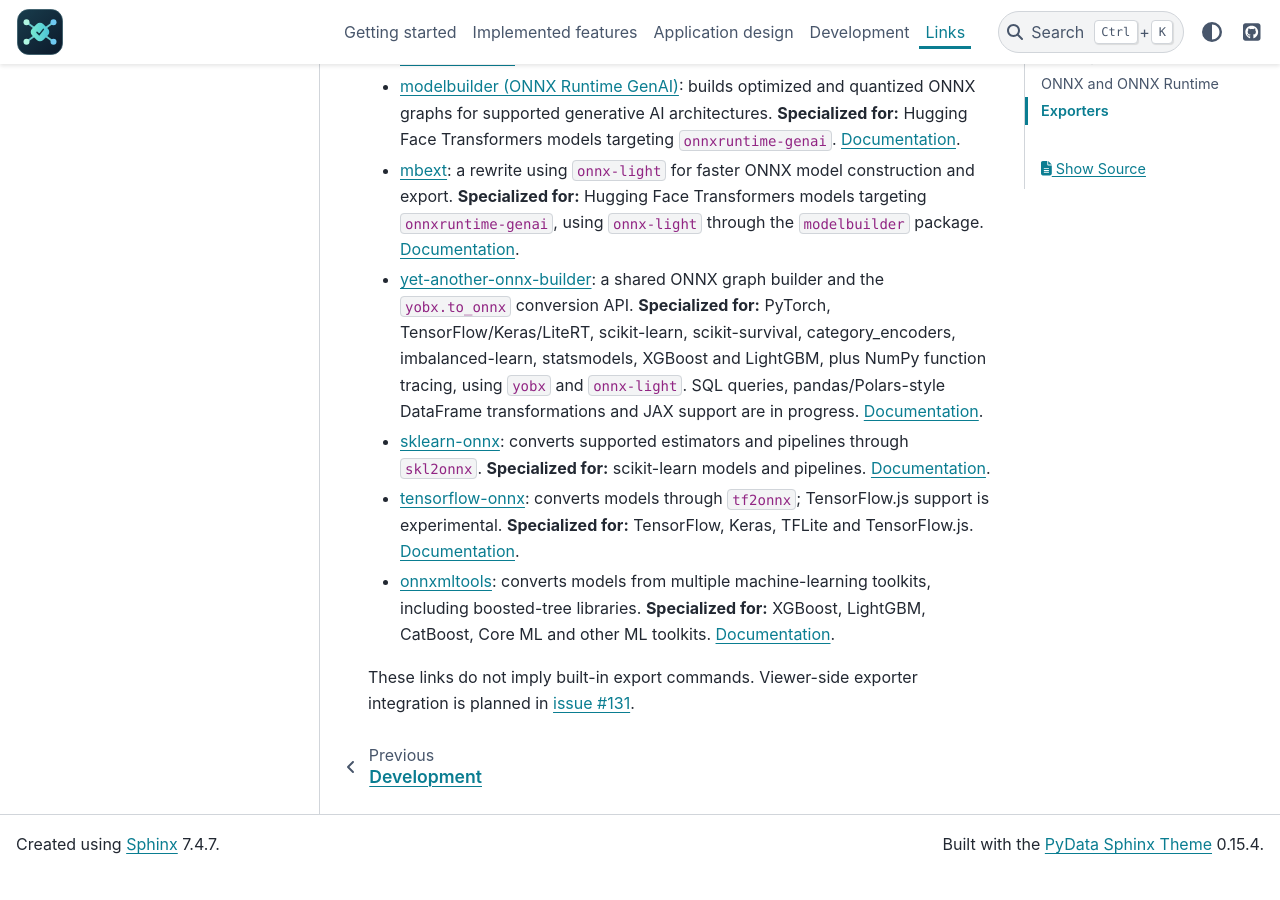
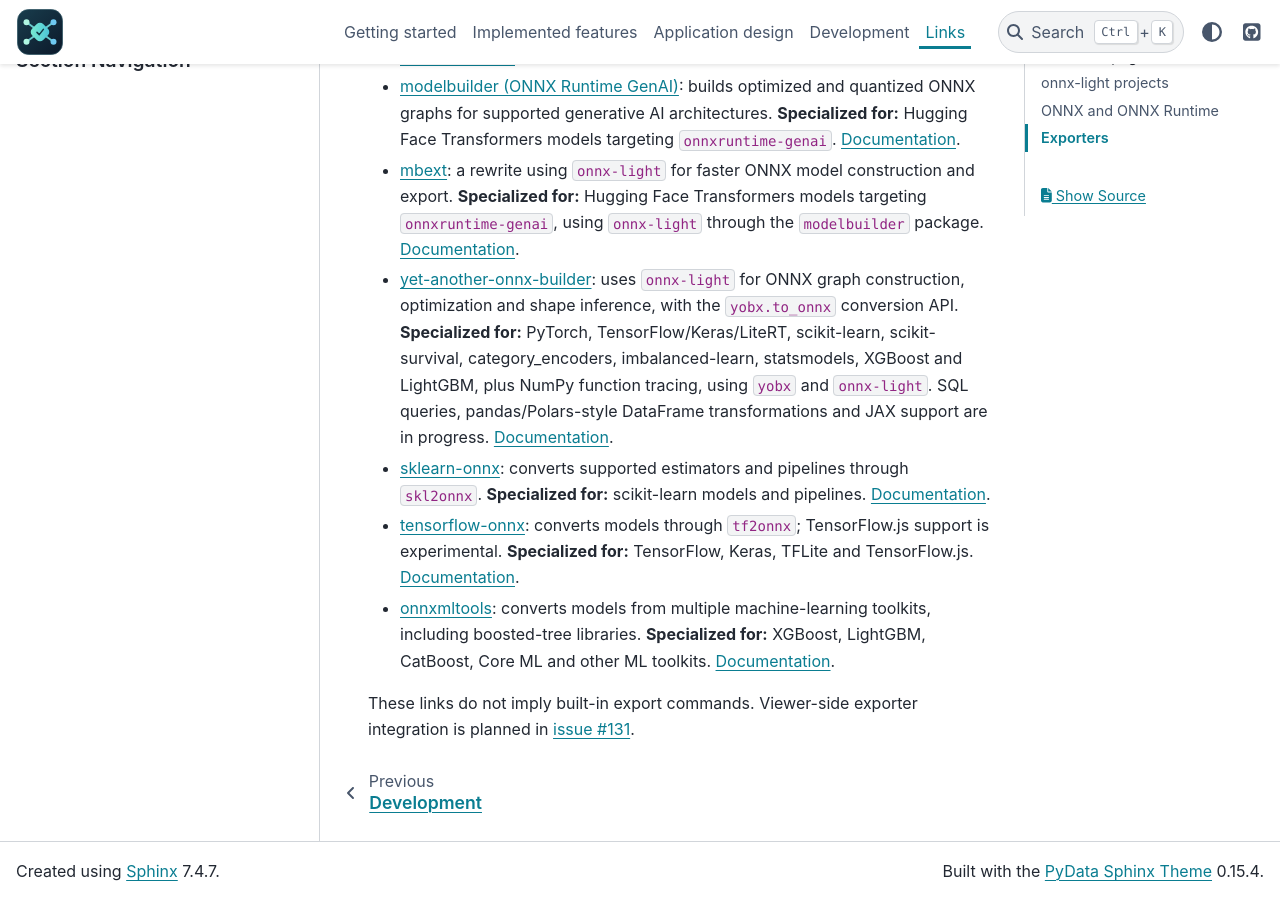
Before and after one commit to xadupre/onnx-light-viewer, a Sphinx documentation site: the page built from docs/links.rst, in a window 1280 px wide and 900 px high, scrolled down 2357 px. Built offline with Sphinx 7.4.7 and the PyData theme 0.15.4, drawn with Linux system fonts in a browser that asks for light colours; before the commit the page ends 3231 px from its top, so only the background shows below that.

Commit message:
Clarify that yobx uses onnx-light as its graph backend
State explicitly in the ONNX card and links documentation that yobx uses onnx-light for graph construction, optimization and shape inference.

Co-authored-by: Copilot <223556219+Copilot@users.noreply.github.com>

```diff
--- a/docs/links.rst
+++ b/docs/links.rst
@@ -105,7 +105,8 @@ in the viewer. Supported models, operators and target runtimes vary by tool.
   `Documentation <https://xadupre.github.io/docs/mbext/index.html>`__.
 * `yet-another-onnx-builder
   <https://github.com/xadupre/yet-another-onnx-builder>`_:
-  a shared ONNX graph builder and the ``yobx.to_onnx`` conversion API.
+  uses ``onnx-light`` for ONNX graph construction, optimization and shape
+  inference, with the ``yobx.to_onnx`` conversion API.
   **Specialized for:** PyTorch, TensorFlow/Keras/LiteRT, scikit-learn,
   scikit-survival, category_encoders, imbalanced-learn, statsmodels, XGBoost and
   LightGBM, plus NumPy function tracing, using ``yobx`` and ``onnx-light``.
```
Also changed, not shown: 1 other file.
